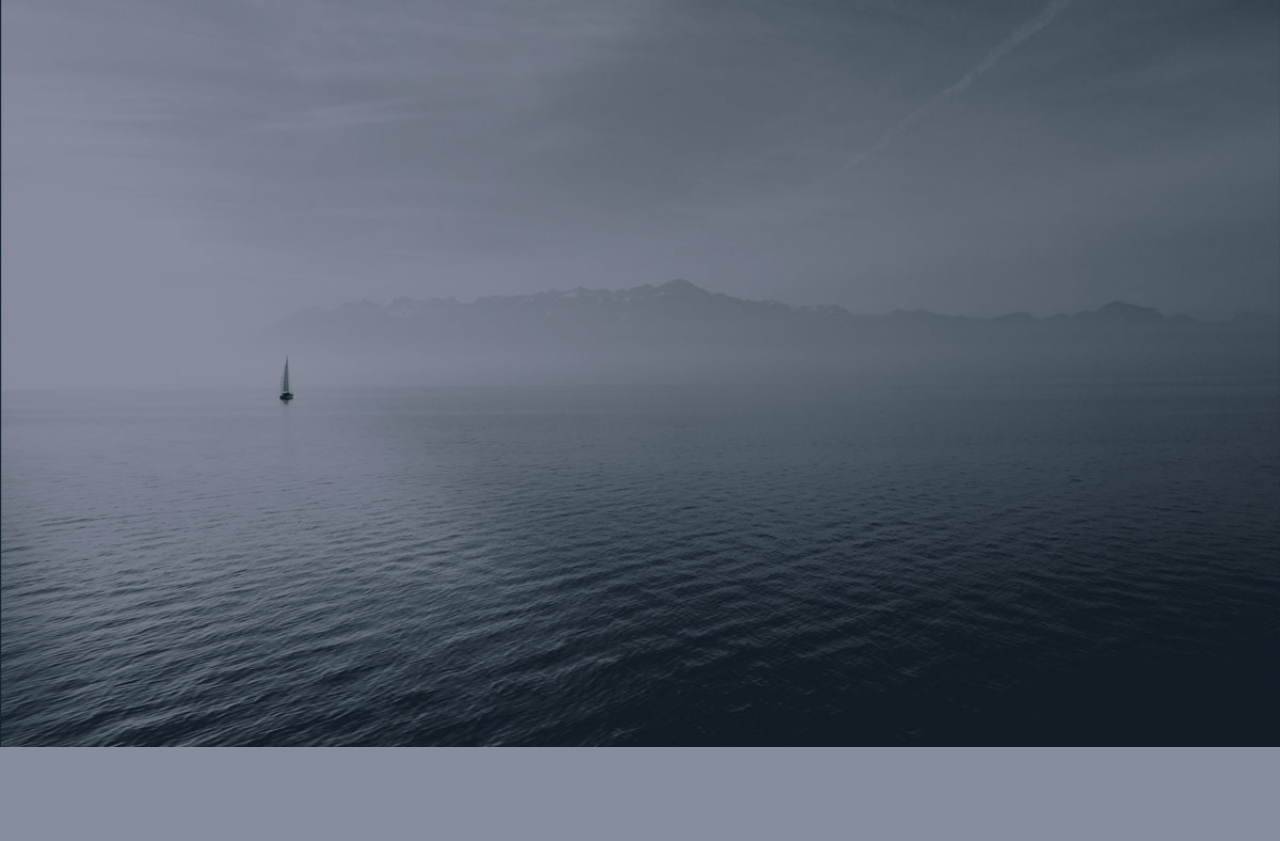
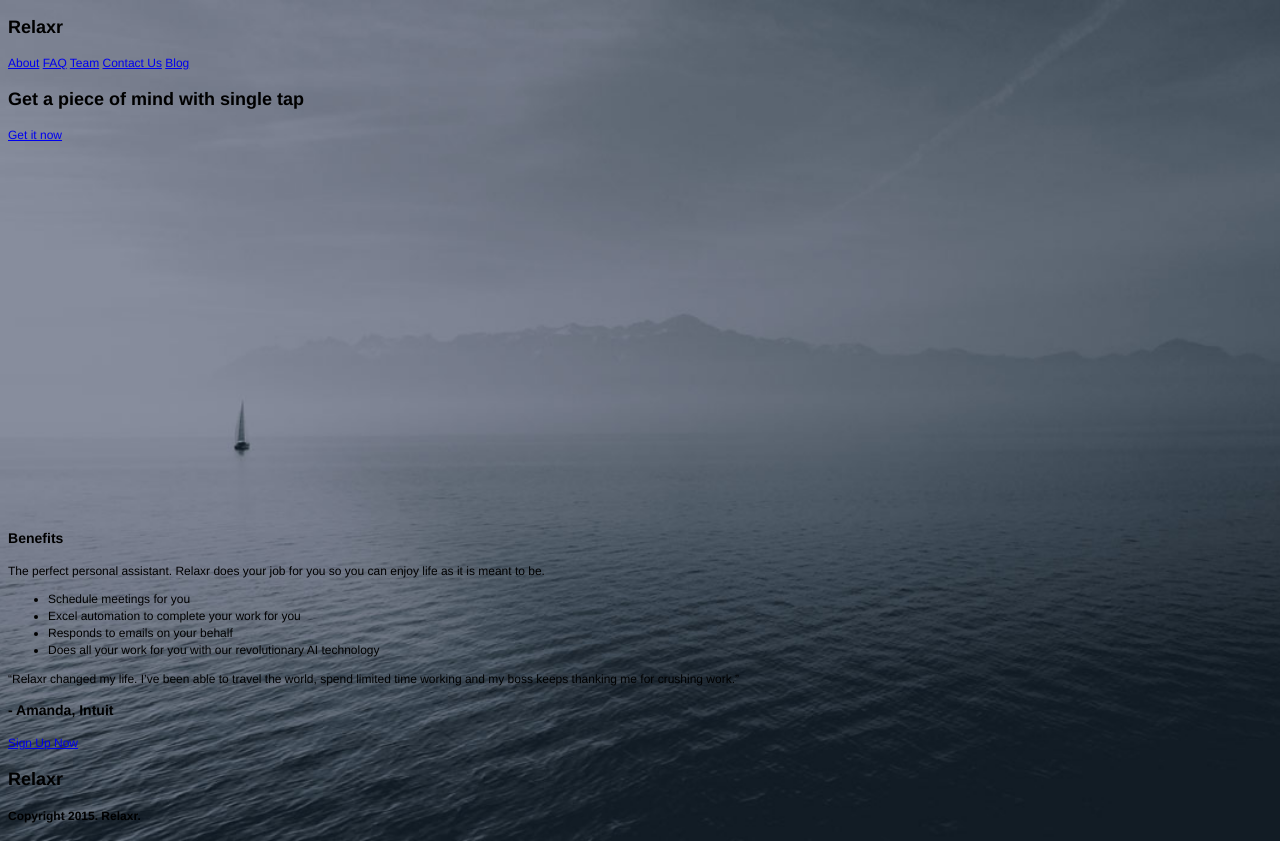
Before and after one commit to sjbrat/hw-02-relaxr-project, a plain HTML site: page index.html in a window 1280 px wide. Before the commit the page ends 800 px from the top, so only its background shows below. Drawn offline with Linux system fonts and the light colour scheme.

Commit message:
Updated Index & Blog HTML

```diff
--- a/index.html
+++ b/index.html
@@ -6,8 +6,60 @@
     <link rel="stylesheet" href="css/styles.css">
   </head>
   <body class="landing-page">
+
     <div class="landing-page-container">
 
-    </div>
+      <h2>Relaxr</h2>
+
+      <nav>
+        <a href="#">About</a>
+        <a href="#">FAQ</a>
+        <a href="#">Team</a>
+        <a href="#">Contact Us</a>
+        <a href="#">Blog</a>
+      </nav>
+
+      <h2>Get a piece of mind with single tap</h2>
+
+      <a href="default.asp" target="_blank">Get it now</a>
+
+    </div> <!-- container -->
+
+    <div class="landing-page-content">
+
+      <h3>Benefits</h3>
+
+      <p>
+        The perfect personal assistant. Relaxr does your job for you so you can
+        enjoy life as it is meant to be.
+      </p>
+
+      <ul>
+        <li>Schedule meetings for you
+        <li>Excel automation to complete your work for you
+        <li>Responds to emails on your behalf
+        <li>Does all your work for you with our revolutionary AI technology
+      </ul>
+
+      <p>“Relaxr changed my life. I’ve been able to travel the world, spend limited time working and my boss keeps thanking me for crushing work.”
+      </p>
+
+      <h3>- Amanda, Intuit</h3>
+
+      <a href="#" target="#_blank">Sign Up Now</a>
+
+    </div>  <!-- content -->
+
+    <div class="landing-page-footer">
+
+      <h2>Relaxr</h2>
+
+      <a href="#" class="fa fa-facebook"></a>
+      <a href="#" class="fa fa-twitter"></a>
+
+      <h4>Copyright 2015. Relaxr.</h4>
+
+    </div>  <!-- footer -->
+
   </body>
 </html>
```
Also changed, not shown: blog.html (+85 -1 lines), hw-02-relaxr-project - Blog@2x.png (added).
